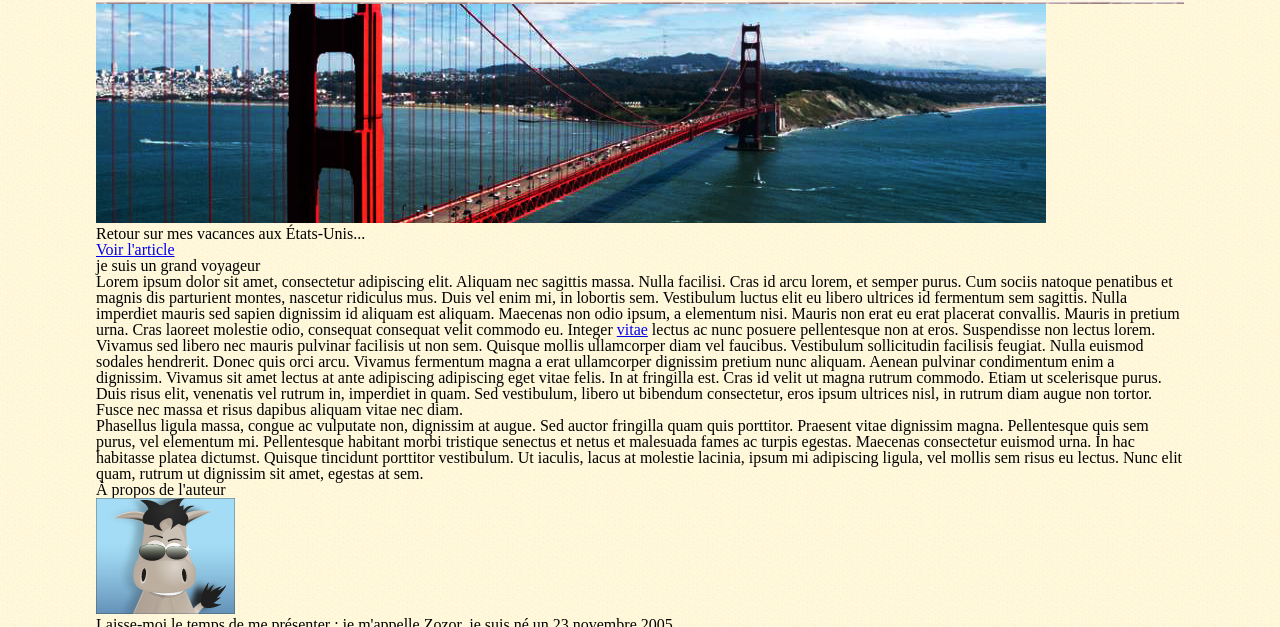
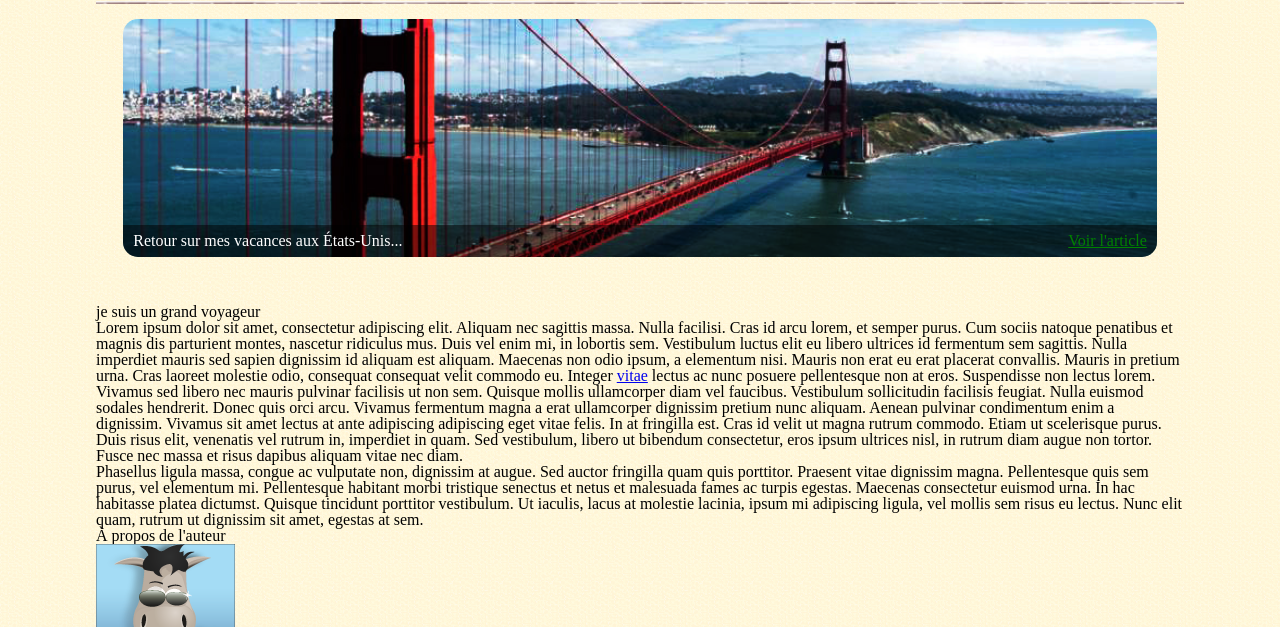
Before and after one commit to Lyline/OpenClassroom-siteZozor, a plain HTML site: page index.html in a window 1280 px wide. Shown: the part 105-732 px from the top of the page. Drawn offline with Linux system fonts and the light colour scheme.

Commit message:
CSS Main + Refact HTML

```diff
--- a/index.html
+++ b/index.html
@@ -8,7 +8,7 @@
     <title>Zozor - Carnets de voyage</title>
 </head>
 <body>
-    <div class="page_container">
+    <div id="page_container">
         <header>
             <div>
                 <h1><img src="./images/zozor_logo.png" alt="zozor_logo"> Zozor</h1>
@@ -25,10 +25,12 @@
         </header>
 
         <main>
-            <div>
+            <div id="news_picture">
                 <img src="/images/sanfrancisco.jpg" alt="sanfrancisco">
-                <p>Retour sur mes vacances aux États-Unis...</p>
-                <a href="#">Voir l'article</a>
+                    <div id="news_picture_legend">
+                        <p>Retour sur mes vacances aux États-Unis...</p>
+                        <a href="#">Voir l'article</a>
+                    </div>
             </div>
             <article>
                 <h1>je suis un grand voyageur</h1>
--- a/style.css
+++ b/style.css
@@ -60,7 +60,7 @@ table {
 body{
     background-image: url(/images/fond_jaune.png);
 }
-.page_container{
+#page_container {
     width: 85%;
     margin: auto;
 }
@@ -95,6 +95,7 @@ nav ul{
 
 nav a{
     padding-left: 40px;
+
     font-size: 1.3em;
     font-weight: 400;
     color : #504e49;
@@ -106,3 +107,42 @@ nav a:hover {
     color: #861b19;
     text-decoration: underline;
 }
+
+/* Main */
+
+#news_picture div{
+    display: flex;
+    align-items: center;
+    margin: 0 auto;
+    width: 95%;
+}
+
+#news_picture img{
+    display: block;
+    margin: 15px auto;
+    width: 95%;
+
+    border-radius: 15px;
+}
+
+#news_picture_legend {
+    position: relative;
+    top: -47px;
+    display: flex;
+    justify-content: space-between;
+
+    background-color: rgba(0,0,0,0.5);
+    line-height: 2em;
+    font-size: 1em;
+    border-radius: 0 0 15px 15px;
+}
+
+#news_picture p{
+    padding-left: 10px;
+    color: #FFF;
+}
+
+#news_picture a{
+    padding-right: 10px;
+    color:green;
+}
```
